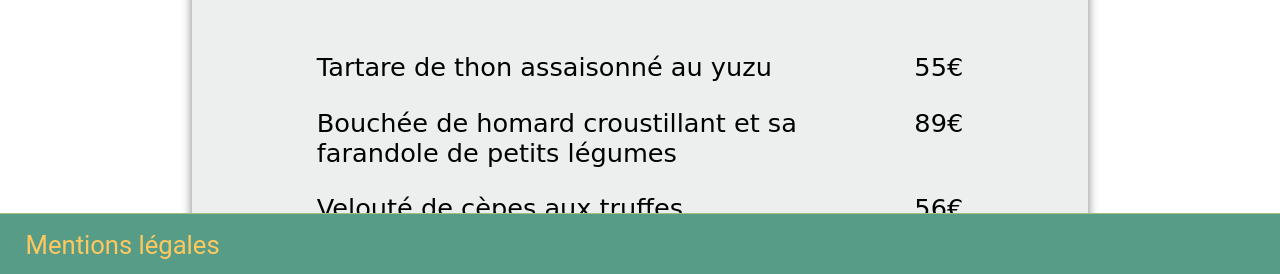
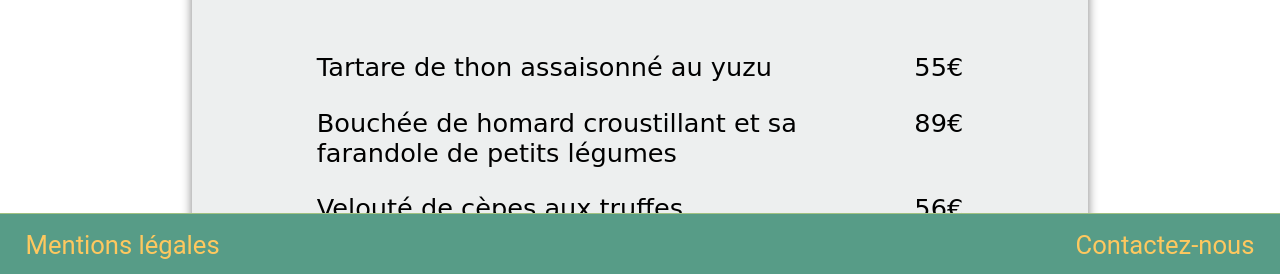
Before and after one commit to quarkend/ohmyfood-p3, a website: page pages/delice-papilles.html in a window 1280 px wide. Shown: the part 524-798 px from the top of the page. Drawn offline with Linux system fonts and the light colour scheme.

Commit message:
contactez nous papille

```diff
--- a/pages/delice-papilles.html
+++ b/pages/delice-papilles.html
@@ -70,6 +70,7 @@
     </main>
     <footer class="footer">
         <p><a href="legal-notice.html" class="legal-notice" target="_blank">Mentions légales</a></p>
+        <p><a href="mailto:HM@gmail.HM">Contactez-nous</a></p>
     </footer>
 </body>
 
```
